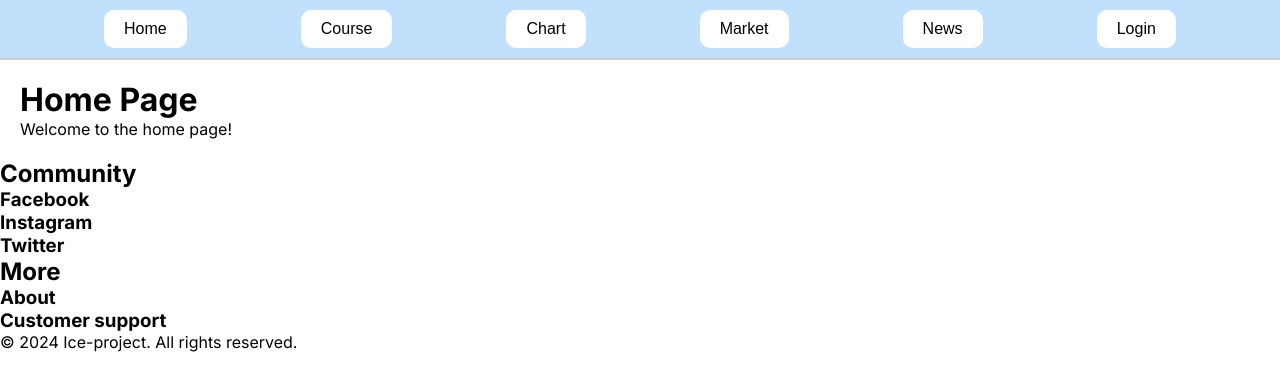
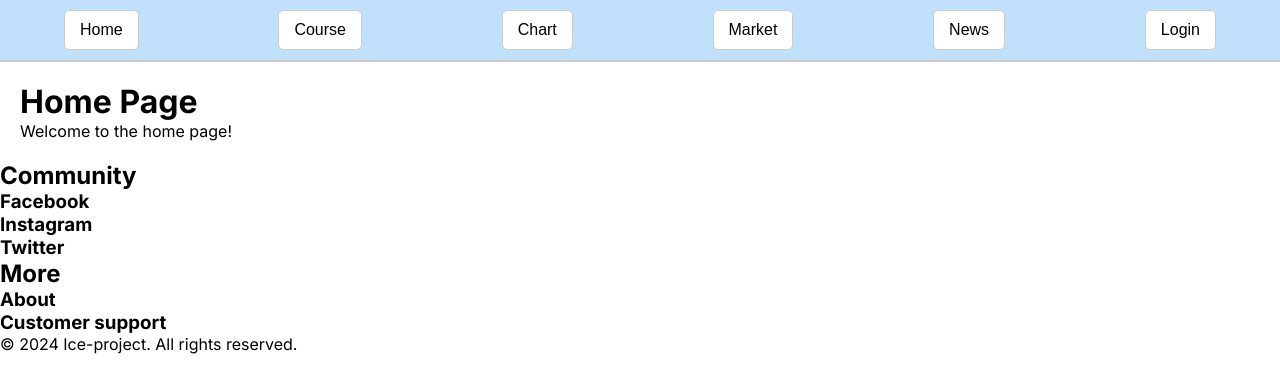
Before and after one commit to sunnypawat/ice-frontend, a Next.js app in the folder finapp/: page / in a window 1280 px wide. Shown: the top 392 px of the page. Built offline with nearby package versions, Linux system fonts and the light colour scheme.

Commit message:
Update MainNavbar.css

```diff
--- a/finapp/src/component/main/MainNavbar.css
+++ b/finapp/src/component/main/MainNavbar.css
@@ -1,21 +1,22 @@
 nav {
   display: flex;
-    justify-content: space-evenly;
+  justify-content: space-between; /* Adjusted for spacing based on the image */
   align-items: center;
-    background-color: #C0E0FC; /* Light grey background */
-    padding: 10px 0; /* Padding at top and bottom */
+  background-color: #C0E0FC; /* Adjusted the background color to match the image */
+  padding: 10px 5%; /* Adjust padding for alignment */
   border-bottom: 2px solid #cccccc; /* Border at the bottom of the navbar */
 }
 
 button {
   background-color: #ffffff; /* White background for buttons */
-    border: none;
-    padding: 10px 20px;
-    margin: 0 10px;
-    border-radius: 10px; /* Rounded corners for buttons */
-    font-size: 16px; /* Adjust size as needed */
+  border: 1px solid #cccccc; /* Added border to match the image */
+  padding: 10px 15px; /* Adjust padding to match the image */
+  margin: 0; /* Adjusted margin to match the image */
+  border-radius: 5px; /* Adjusted border-radius to match the image */
+  font-size: 16px;
   cursor: pointer;
   transition: background-color 0.3s ease;
+  position: relative; /* To position the user icon if necessary */
 }
 
 button:hover {
@@ -26,6 +27,18 @@ nav {
 button:active {
   outline: none;
   box-shadow: 0 0 0 2px #2473fa; /* Blue outline to show active/focus state */
+}
+
+button.login-button {
+  padding-right: 40px; /* Extra padding to accommodate the user icon */
+}
+
+button.login-button::after {
+  /*content: url('path_to_your_user_icon.png'); Add the path to your user icon image */
+  position: absolute;
+  right: 10px;
+  top: 50%;
+  transform: translateY(-50%);
 }
 
 main {
```
Lines whose indentation alone changed are shown as unchanged.
